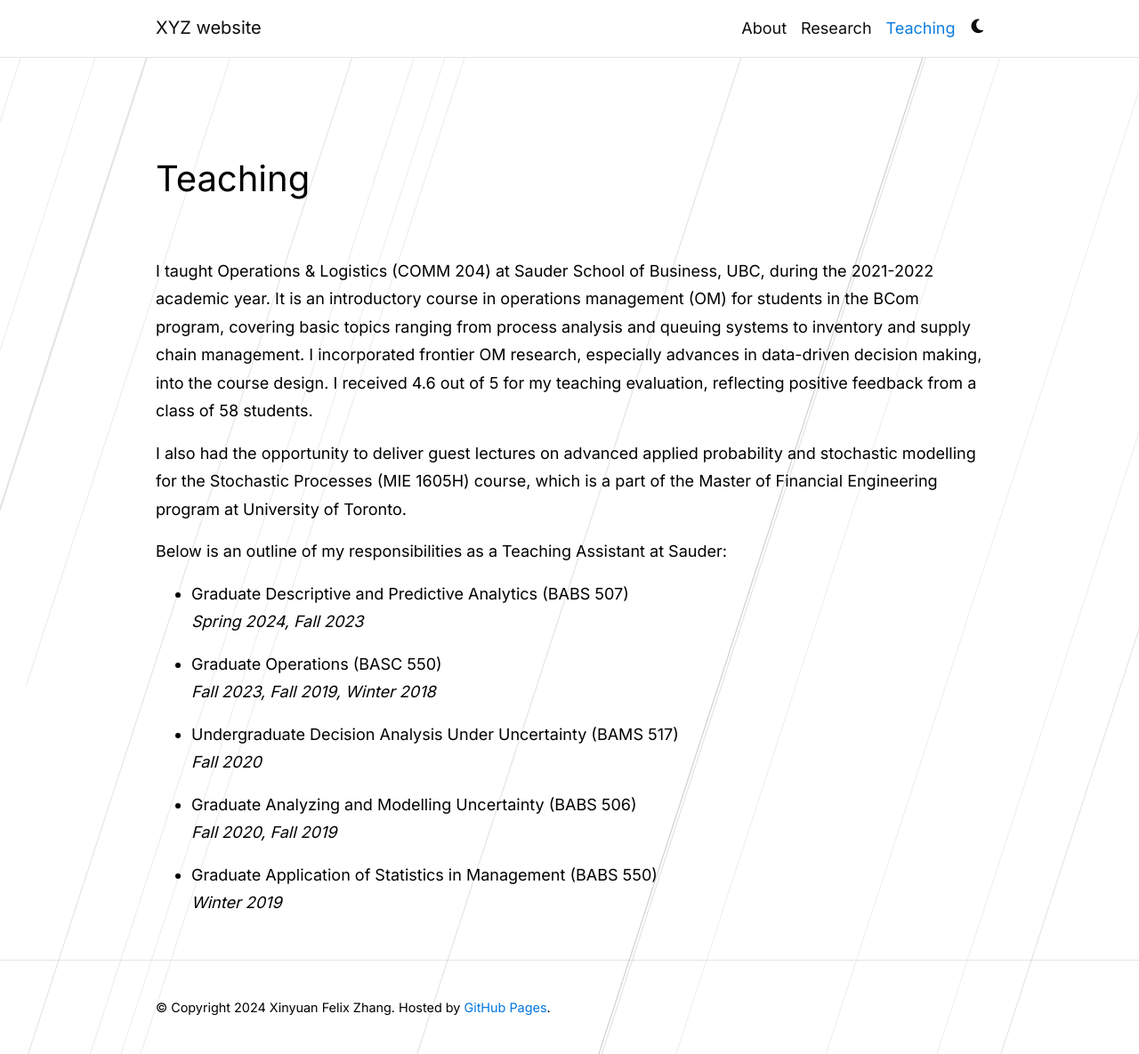
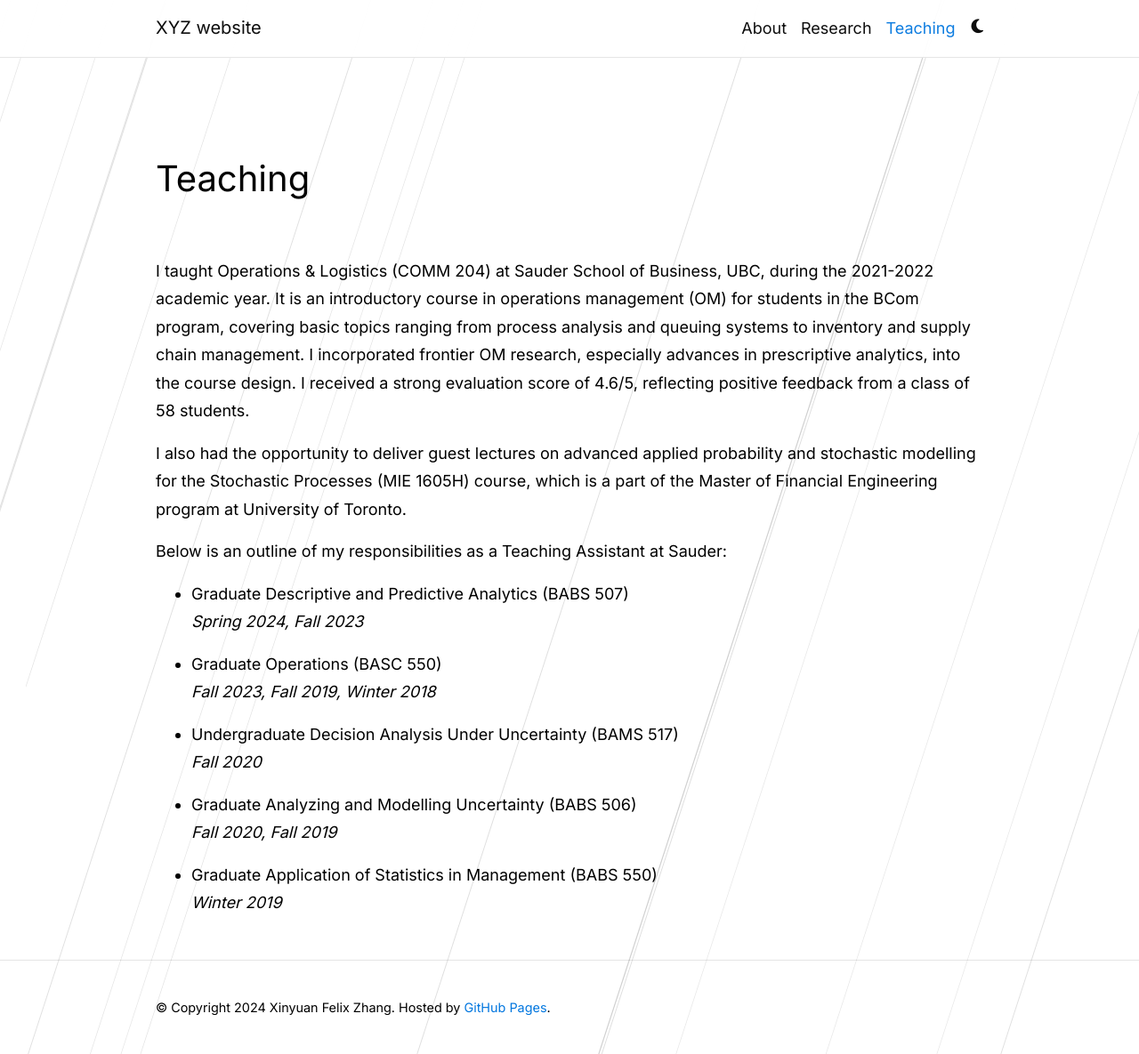
Before and after one commit to xyz2023ca/xyz2023ca.github.io, a Jekyll site: the page built from _pages/teaching.md, in a window 1280 px wide and 1185 px high. Shown: the whole window at 89% size. Built offline with Jekyll 4.4.1, drawn with Linux system fonts in a browser that asks for light colours; comment, search, counter and statistics services are not loaded; a style sheet for code colours, icons or effects is not loaded.

Commit message:
Update teaching.md

```diff
--- a/_pages/teaching.md
+++ b/_pages/teaching.md
@@ -8,8 +8,8 @@ nav_order: 5
 ---
 
 
-I taught Operations & Logistics (COMM 204) at Sauder School of Business, UBC, during the 2021-2022 academic year. It is an introductory course in operations management (OM) for students in the BCom program, covering basic topics ranging from process analysis and queuing systems to inventory and supply chain management. I incorporated frontier OM research, especially advances in data-driven decision making, into the course design.
-I received 4.6 out of 5 for my teaching evaluation, reflecting positive feedback from a class of 58 students.
+I taught Operations & Logistics (COMM 204) at Sauder School of Business, UBC, during the 2021-2022 academic year. It is an introductory course in operations management (OM) for students in the BCom program, covering basic topics ranging from process analysis and queuing systems to inventory and supply chain management. I incorporated frontier OM research, especially advances in prescriptive analytics, into the course design.
+I received a strong evaluation score of 4.6/5, reflecting positive feedback from a class of 58 students.
 
 I also had the opportunity to deliver guest lectures on advanced applied probability and stochastic modelling  for the Stochastic Processes (MIE 1605H) course, which is a part of the Master of Financial Engineering program at University of Toronto.       <!-- maybe also add BABS 507 Part of the Master of Business Analytics (MBAN) program at Sauder -->
 
```
